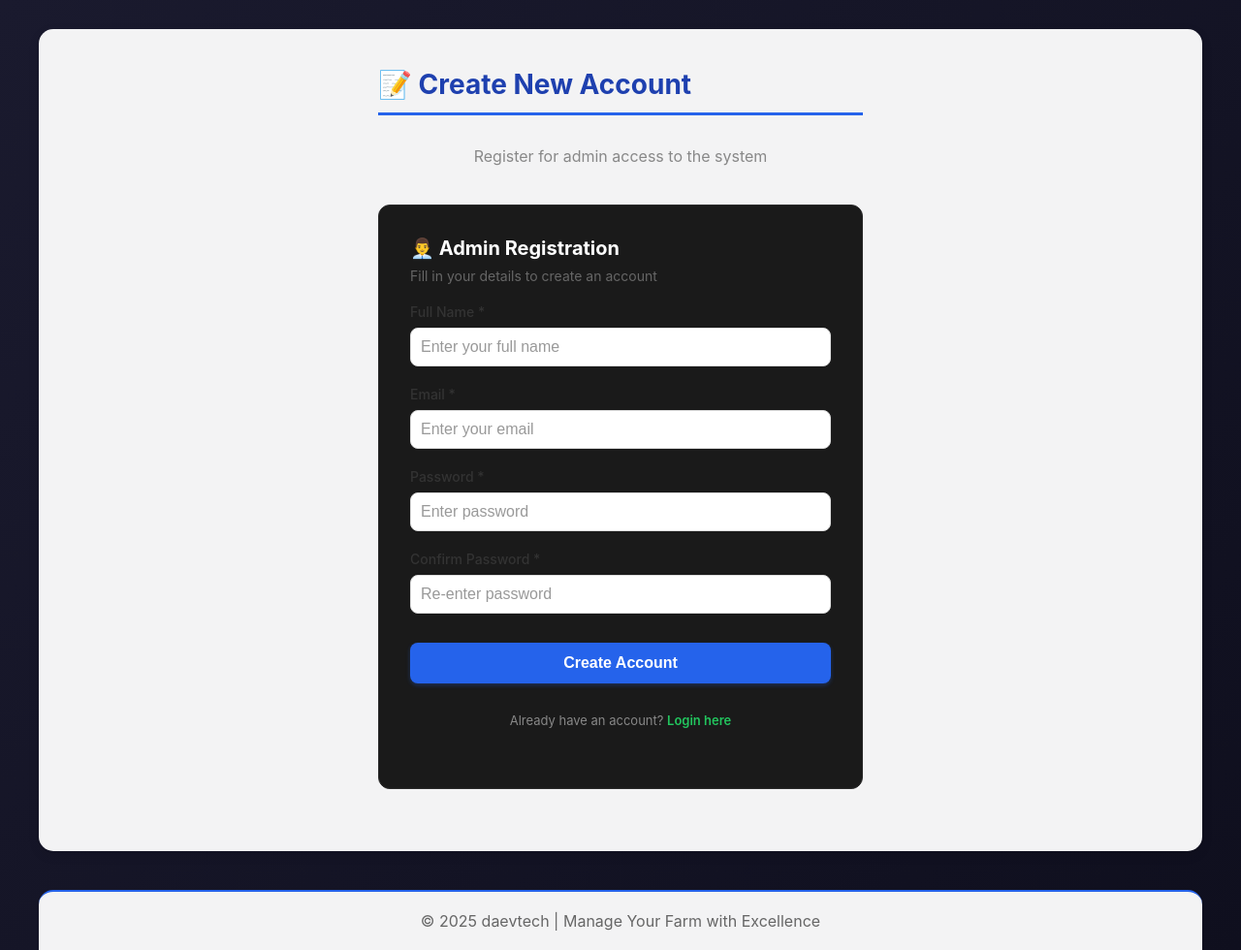
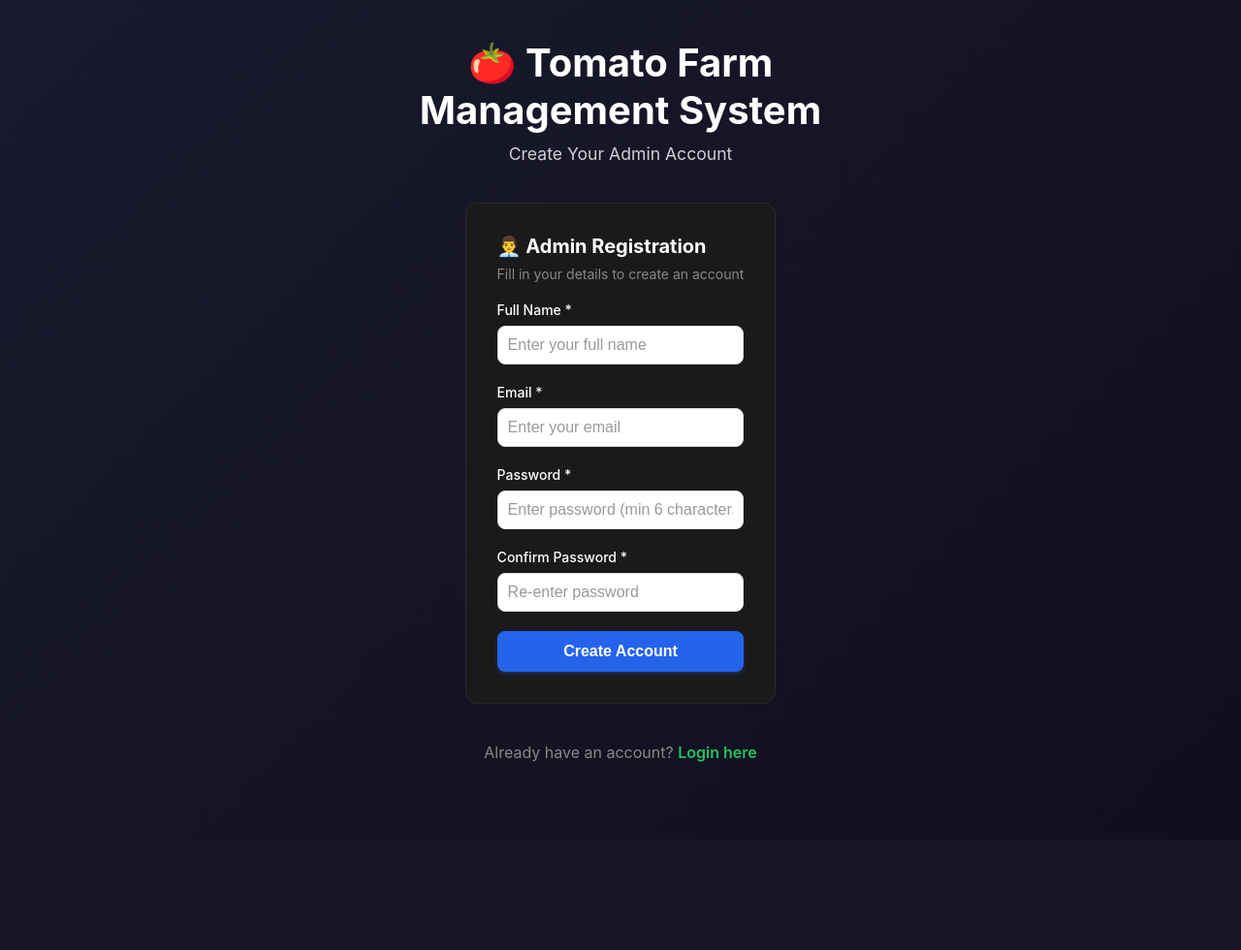
Before and after one commit to daevmassy/TomatoFarmManager-1, a Flask app: page /register in a window 1280 px wide. Shown: the whole page at 97% size. After the commit the page ends 786 px from the top, so only its background shows below. Run offline with Flask 3, Linux system fonts and the light colour scheme; some libraries are stand-ins or nearby versions.

Commit message:
Assistant checkpoint: Remove header and nav from login/register pages
Assistant generated file changes:
- templates/login.html: Create standalone login page without header and navigation
- templates/register.html: Create standalone register page without header and navigation

---

User prompt:

this should not be part of the login page

Replit-Commit-Author: Assistant
Replit-Commit-Session-Id: 744d2253-434e-44f0-b0d8-4be10dbd33cf
Replit-Commit-Event-Id: 30141f39-32da-4dd6-85d9-19eff7a40daa

```diff
--- a/templates/register.html
+++ b/templates/register.html
@@ -1,46 +1,63 @@
 
-{% extends "base.html" %}
+<!DOCTYPE html>
+<html lang="en">
+<head>
+    <meta charset="UTF-8">
+    <meta name="viewport" content="width=device-width, initial-scale=1.0">
+    <title>Register - Tomato Farm Management System</title>
+    <link rel="stylesheet" href="{{ url_for('static', filename='css/style.css') }}">
+</head>
+<body style="background: linear-gradient(135deg, #1a1a2e 0%, #0f0f1e 100%);">
+    <div class="login-container" style="padding: 40px 20px;">
+        <div style="text-align: center; margin-bottom: 40px;">
+            <h1 style="color: #fff; font-size: 2.5em; margin-bottom: 10px;">🍅 Tomato Farm Management System</h1>
+            <p style="color: rgba(255, 255, 255, 0.8); font-size: 1.1em;">Create Your Admin Account</p>
+        </div>
 
-{% block title %}Register - Tomato Farm Management System{% endblock %}
+        {% with messages = get_flashed_messages(with_categories=true) %}
+            {% if messages %}
+                {% for category, message in messages %}
+                <div class="alert alert-{{ category }}" style="max-width: 500px; margin: 0 auto 20px;">
+                    {{ message }}
+                </div>
+                {% endfor %}
+            {% endif %}
+        {% endwith %}
 
-{% block page_title %}{% endblock %}
-
-{% block content %}
-<div class="login-container">
-    <h2 style="text-align: center; margin-bottom: 32px;">📝 Create New Account</h2>
-    <p style="text-align: center; color: #888; margin-bottom: 40px;">Register for admin access to the system</p>
-
-    <div class="login-card">
+        <div class="login-card" style="max-width: 500px; margin: 0 auto;">
             <form method="POST" action="/register">
-            <h3>👨‍💼 Admin Registration</h3>
-            <p style="font-size: 14px; color: #666; margin-bottom: 20px;">Fill in your details to create an account</p>
+                <h3 style="color: #fff; margin-bottom: 8px;">👨‍💼 Admin Registration</h3>
+                <p style="font-size: 14px; color: #888; margin-bottom: 20px;">Fill in your details to create an account</p>
 
                 <div class="form-group" style="margin: 20px 0;">
-                <label for="full_name">Full Name *</label>
+                    <label for="full_name" style="color: #fff;">Full Name *</label>
                     <input type="text" id="full_name" name="full_name" required placeholder="Enter your full name" style="width: 100%; padding: 10px; font-size: 16px;">
                 </div>
 
                 <div class="form-group" style="margin: 20px 0;">
-                <label for="email">Email *</label>
+                    <label for="email" style="color: #fff;">Email *</label>
                     <input type="email" id="email" name="email" required placeholder="Enter your email" style="width: 100%; padding: 10px; font-size: 16px;">
                 </div>
 
                 <div class="form-group" style="margin: 20px 0;">
-                <label for="password">Password *</label>
-                <input type="password" id="password" name="password" required placeholder="Enter password" style="width: 100%; padding: 10px; font-size: 16px;">
+                    <label for="password" style="color: #fff;">Password *</label>
+                    <input type="password" id="password" name="password" required placeholder="Enter password (min 6 characters)" style="width: 100%; padding: 10px; font-size: 16px;">
                 </div>
 
                 <div class="form-group" style="margin: 20px 0;">
-                <label for="confirm_password">Confirm Password *</label>
+                    <label for="confirm_password" style="color: #fff;">Confirm Password *</label>
                     <input type="password" id="confirm_password" name="confirm_password" required placeholder="Re-enter password" style="width: 100%; padding: 10px; font-size: 16px;">
                 </div>
 
-            <button type="submit" class="btn" style="width: 100%; padding: 12px; font-size: 16px; margin-top: 10px;">Create Account</button>
+                <button type="submit" class="btn" style="width: 100%; padding: 12px; font-size: 16px;">Create Account</button>
             </form>
+        </div>
 
-        <div style="margin: 30px 0; text-align: center;">
+        <div style="margin: 40px 0; text-align: center;">
             <p style="color: #888;">Already have an account? <a href="/login" style="color: #22c55e; text-decoration: none; font-weight: 600;">Login here</a></p>
         </div>
     </div>
-</div>
-{% endblock %}
+
+    <script src="{{ url_for('static', filename='js/script.js') }}"></script>
+</body>
+</html>
```
Also changed, not shown: templates/login.html (+36 -19 lines). Lines whose indentation alone changed are shown as unchanged.
